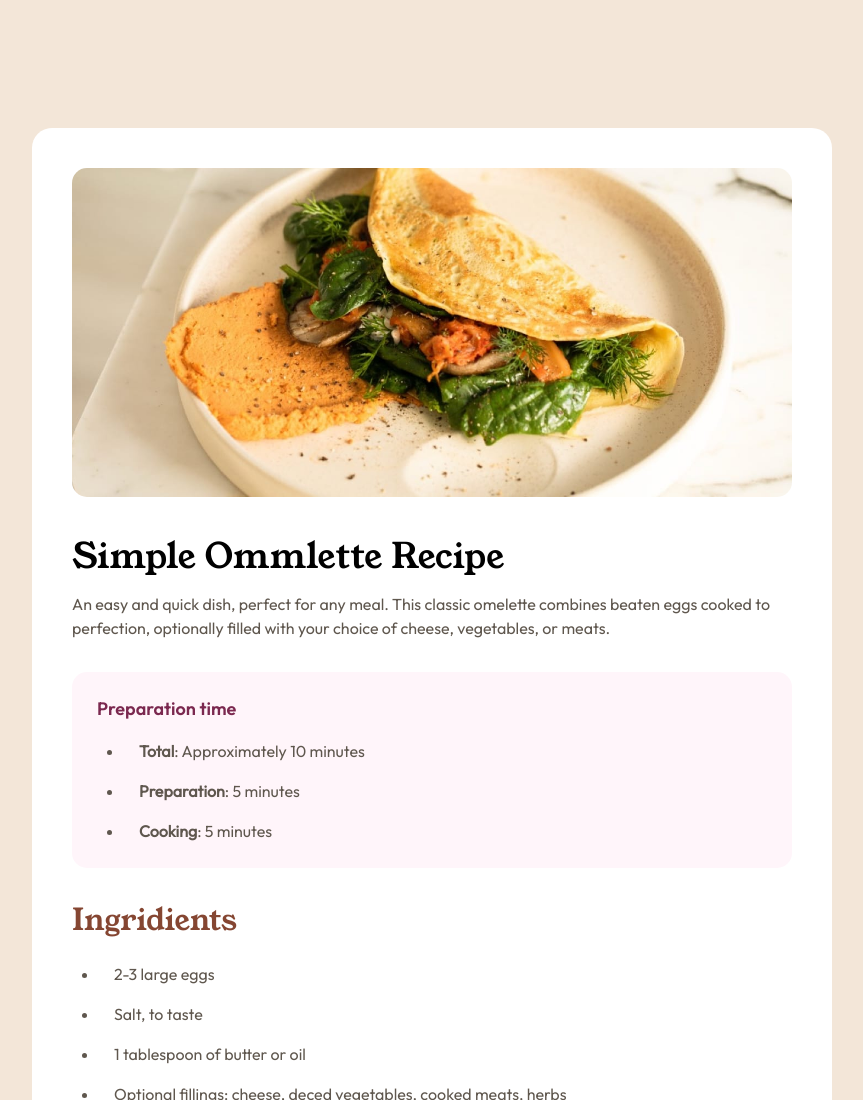
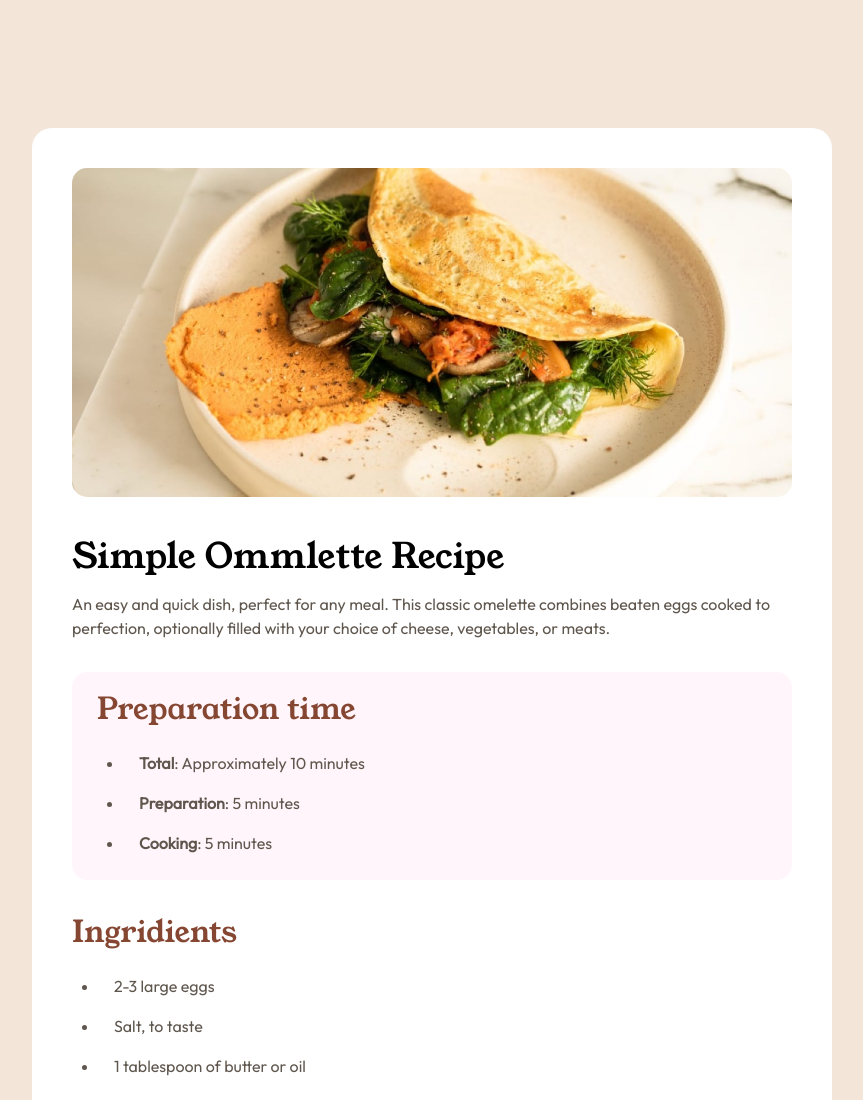
Before and after one commit to dimahodanit/Recipe-Page, a plain HTML site: page index.html in a window 1280 px wide. Shown: the top 1100 px of the page, without its empty margins (208-1071 px from the left). Drawn offline with Linux system fonts and the light colour scheme.

Commit message:
Update style.css

```diff
--- a/css/style.css
+++ b/css/style.css
@@ -105,7 +105,7 @@ body {
 .section__list_item:last-child {
   margin: 0;
 }
-.section__header-h3 {
+.section__header-h2 {
   font-family: "Outfit-SemiBold";
   font-size: 18px;
   color: hsl(332, 51%, 32%);
```
